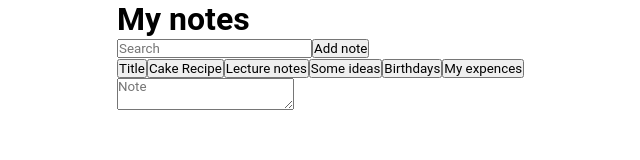
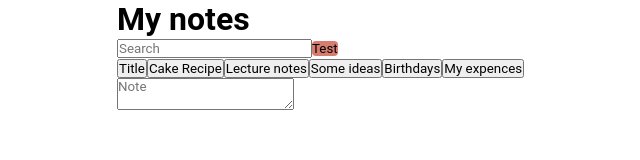
Before and after one commit to TatianaMoseeva/notebook-react, a React (Create React App) app: page / in a window 1280 px wide. Shown: the top 160 px of the page, without its empty margins (173-813 px from the left). Built offline with nearby package versions, Linux system fonts and the light colour scheme.

Commit message:
test styled-components

```diff
--- a/package.json
+++ b/package.json
@@ -9,6 +9,7 @@
     "react": "^18.2.0",
     "react-dom": "^18.2.0",
     "react-scripts": "5.0.1",
+    "styled-components": "^5.3.6",
     "web-vitals": "^2.1.4"
   },
   "scripts": {
--- a/src/components/Header/Header.js
+++ b/src/components/Header/Header.js
@@ -1,5 +1,10 @@
 
+import styled from 'styled-components';
 
+const Button = styled.button`
+    background-color: #D67D70;
+    border: none;
+    border-radius: 4px;`
 
 function Header() {
     return (
@@ -7,7 +12,8 @@ function Header() {
             <h1 className="title">My notes</h1>
                 <div className="actions-bar">
                     <input className="search-input" type="search" role="searchbox" placeholder="Search"></input>
-                    <button className="add-btn"><i className="fa-solid fa-plus"></i> Add note</button>
+                    <Button>Test</Button>
+                    {/* <button className="add-btn"><i className="fa-solid fa-plus"></i> Add note</button> */}
                 </div>
         </header>
 
```
Also changed, not shown: 1 other file (tests, documents, lock files or other folders).
